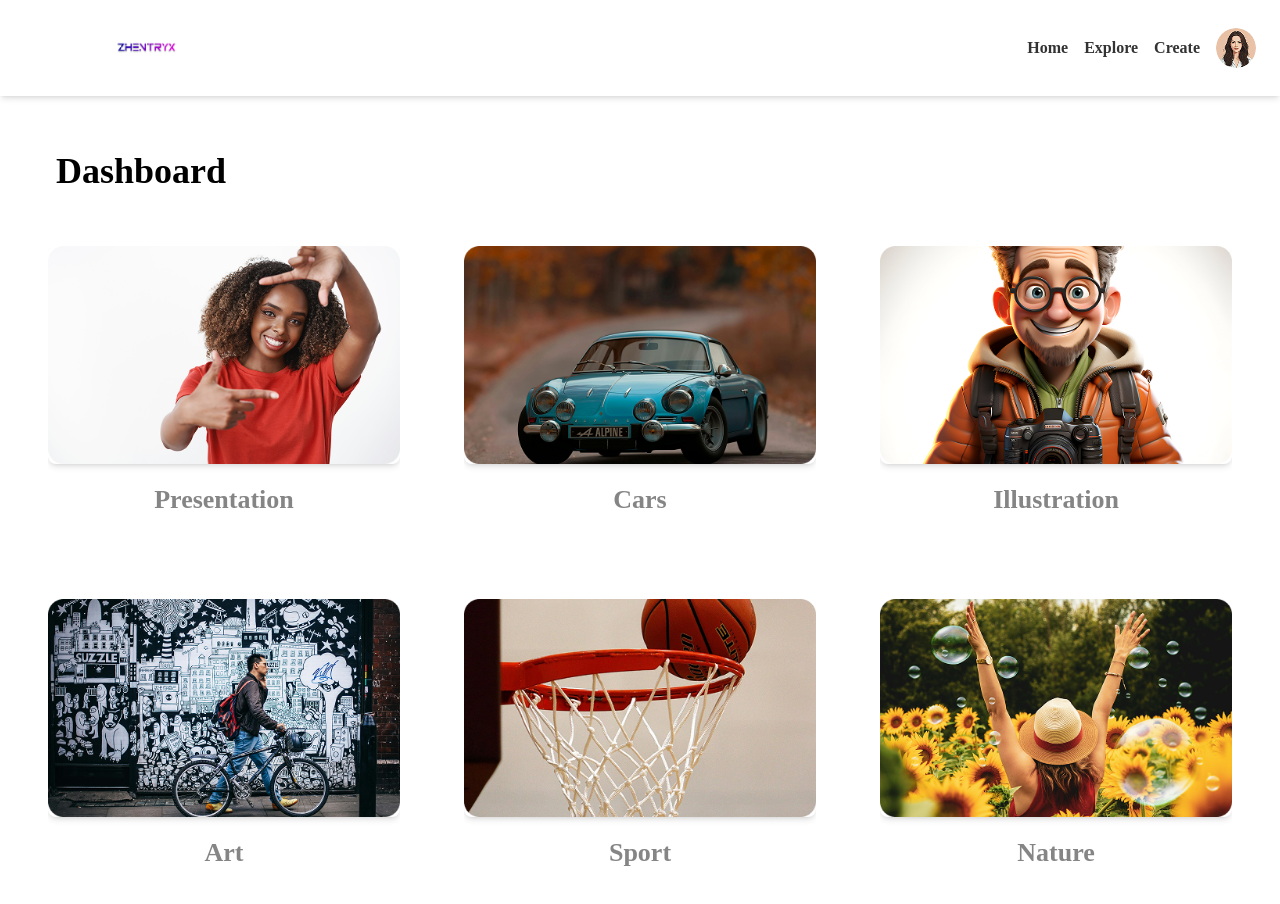
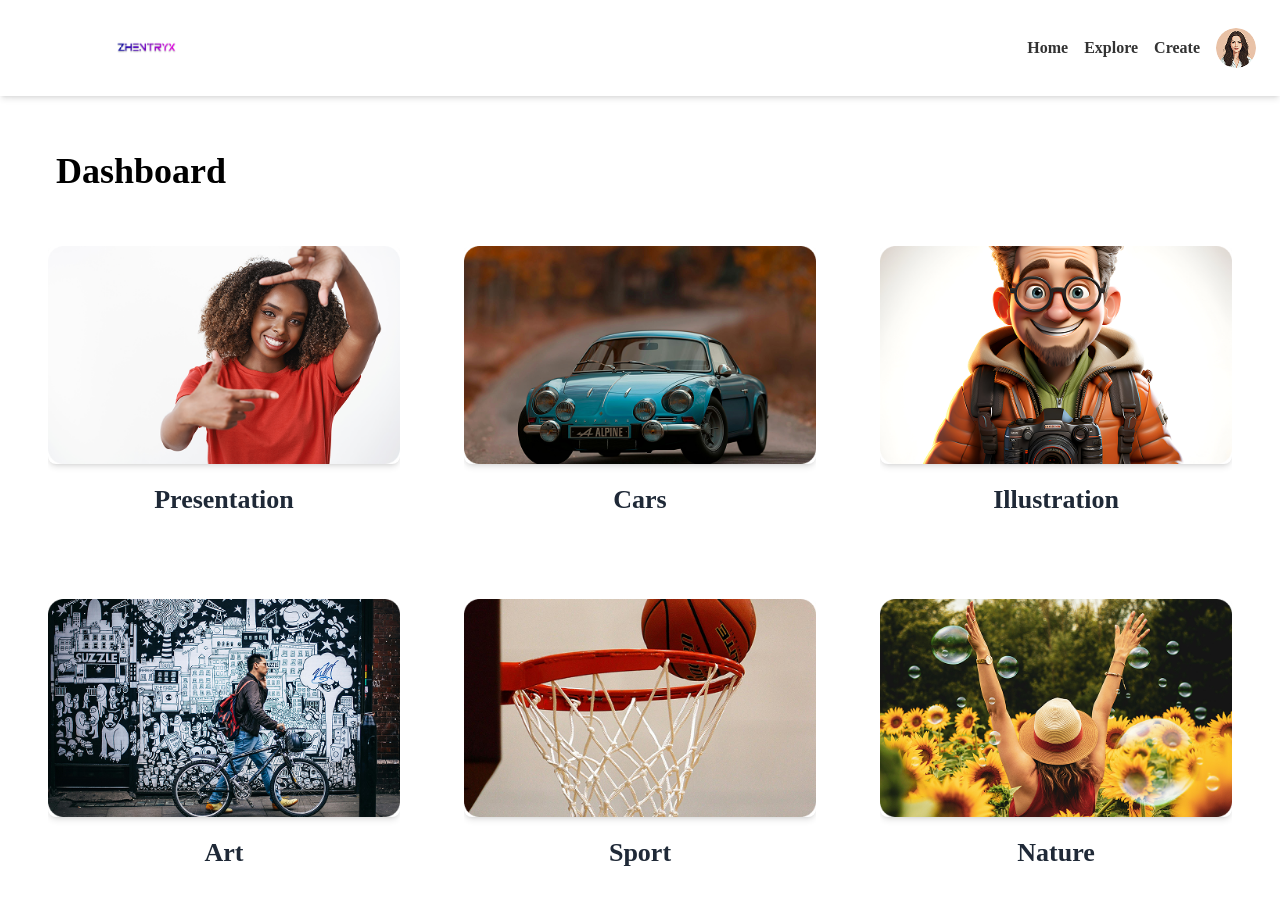
Before and after one commit to Zhentryx034/imagefic, a React (Vite) app in the folder imagefic/: page /dashboard in a window 1280 px wide. Shown: the top 904 px of the page. Built offline with nearby package versions, Linux system fonts and the light colour scheme; a web font is replaced by a local one.

Commit message:
Fix text color in Dashboard component title for improved readability

```diff
--- a/imagefic/src/Components/Dashboard/Dashboard.tsx
+++ b/imagefic/src/Components/Dashboard/Dashboard.tsx
@@ -1,13 +1,22 @@
 import React from 'react';
 import { Link } from 'react-router-dom';
 import logo from '../../assets/Zhentryx.png';
-import userImg from '../../assets/Pictures/dashboard images/user.png'
+import userImg from '../../assets/Pictures/dashboard images/user.png';
 import img1 from '../../assets/Pictures/dashboard images/dashboard-img (1).png'
 import img2 from '../../assets/Pictures/dashboard images/dashboard-img (6).png'
 import img3 from '../../assets/Pictures/dashboard images/dashboard-img (5).png'
 import img4 from '../../assets/Pictures/dashboard images/dashboard-img (4).png'
 import img5 from '../../assets/Pictures/dashboard images/dashboard-img (3).png'
 import img6 from '../../assets/Pictures/dashboard images/dashboard-img (2).png'
+
+const Card: React.FC<{ img: string; title: string }> = ({ img, title }) => (
+    <div className='overflow-hidden'>
+        <img src={img} alt={title} className='w-[100%] h-68 object-cover rounded-lg shadow-md hover:scale-105' />
+        <div className='p-4'>
+            <h2 className='text-[26px] font-semibold text-gray-800'>{title}</h2>
+        </div>
+    </div>
+);
 
 const Dashboard: React.FC = () => {
     const items = [
@@ -22,7 +31,7 @@ const Dashboard: React.FC = () => {
      <div className='font-["Poppins"] bg-white h-screen'>
         <nav>
             <div className='flex justify-between items-center bg-white p-4 shadow-md fixed top-0 left-0 right-0 z-50 h-24'>
-              <Link to='/' className='w-full'><img src={logo} alt="Logo" className='w-[10%] ml-20' /></Link>
+              <Link to='/' className='w-full'><img src={logo} alt="Zhentryx logo" className='w-[10%] ml-20' /></Link>
                 <div className='flex items-center space-x-4 font-semibold cursor-pointer text-[#333] mr-12'>
                     <p className='hover:text-purple-600 hover:scale-105'>Home</p>
                     <p className='hover:text-purple-600 hover:scale-105'>Explore</p>
@@ -36,12 +45,7 @@ const Dashboard: React.FC = () => {
             <h1 className='text-[36px] font-bold mt-8 mb-6 text-left pl-8 '>Dashboard</h1>
             <div className='grid grid-cols-1 md:grid-cols-3 lg:grid-cols-3 gap-16 p-6 bg-white'>
                 {items.map((item, index) => (
-                    <div key={index} className=' overflow-hidden'>
-                        <img src={item.img} alt={item.title} className='w-[100%] h-68 object-cover rounded-lg shadow-md hover:scale-105' />
-                        <div className='p-4'>
-                            <h2 className='text-[26px] font-semibold text-[#3339]'>{item.title}</h2>
-                        </div>
-                    </div>
+                    <Card key={index} img={item.img} title={item.title} />
                 ))}
             </div>
         </div>
```
